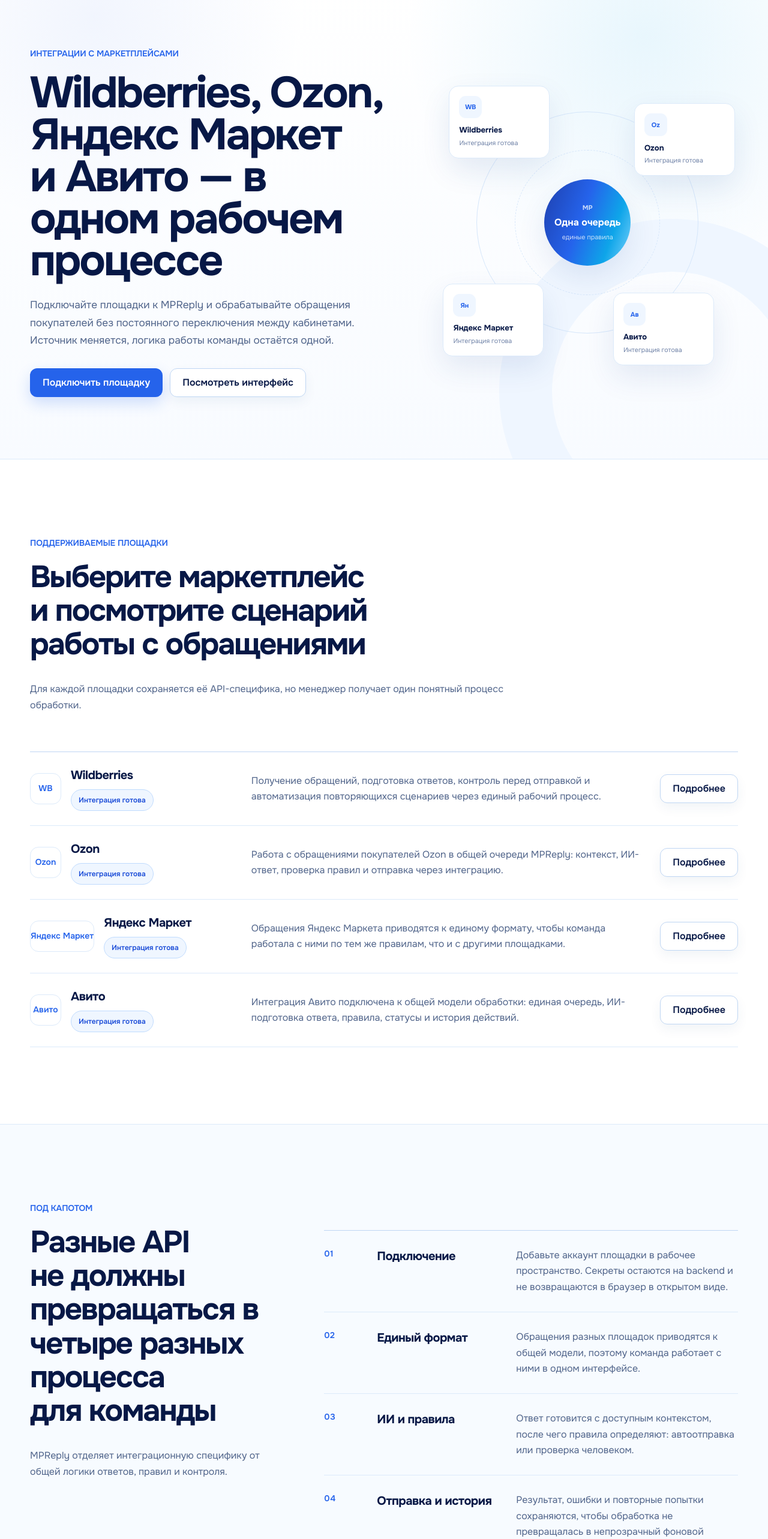
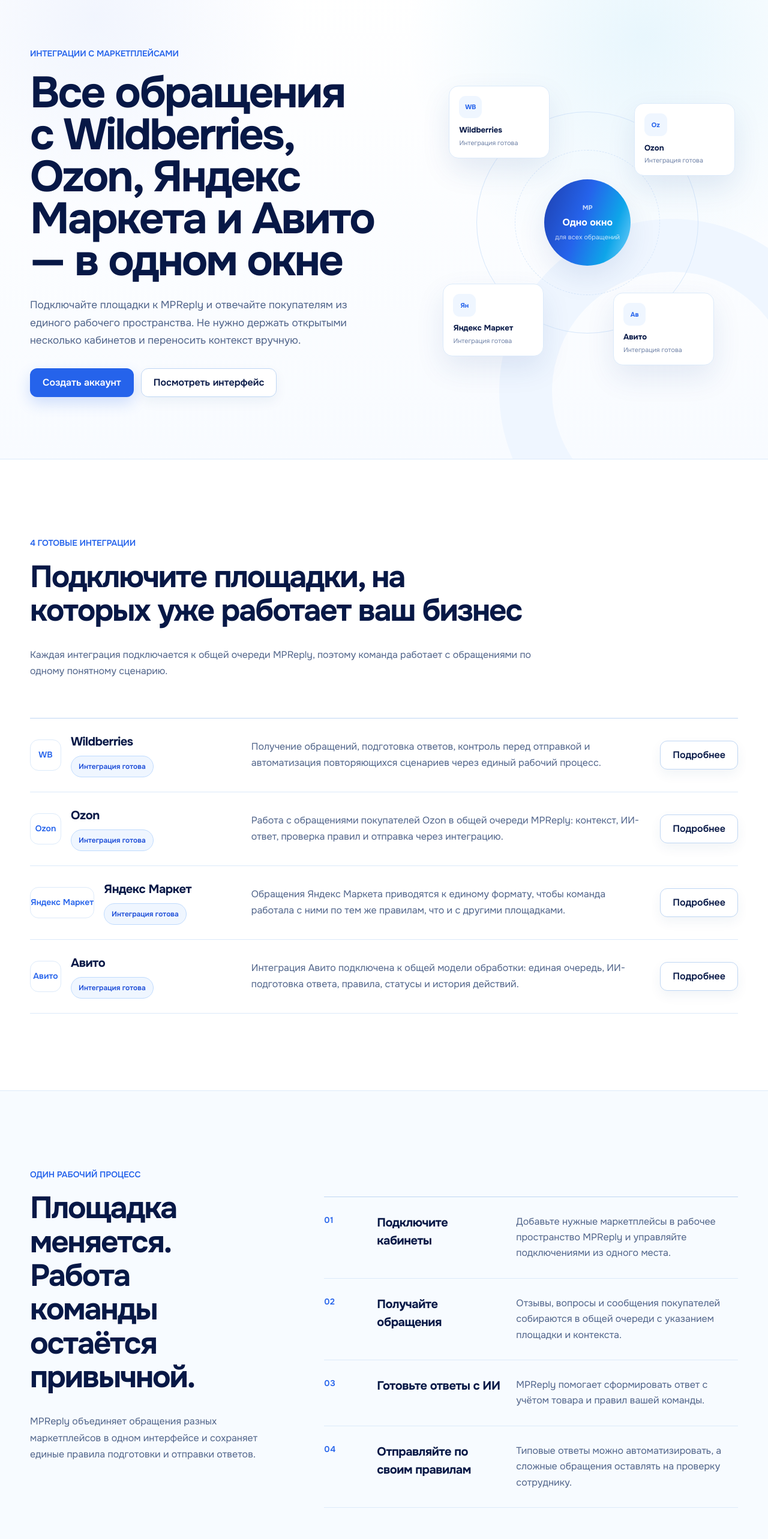
Before and after one commit to fedorovich-web/mpreply, a Next.js app in the folder apps/web/: page /marketplaces in a window 1280 px wide. Shown: the part 120-2686 px from the top of the page at 60% size. Built offline with nearby package versions, Linux system fonts and the light colour scheme; no server answers.

Commit message:
copy: rewrite marketplace integrations page

```diff
--- a/apps/web/app/marketplaces/page.tsx
+++ b/apps/web/app/marketplaces/page.tsx
@@ -6,17 +6,17 @@ import { createPageMetadata } from "../../lib/seo";
 import { marketplaces } from "../../lib/site-config";
 
 export const metadata: Metadata = createPageMetadata({
-  title: "Интеграции с Wildberries, Ozon, Яндекс Маркетом и Авито",
+  title: "Интеграции MPReply с Wildberries, Ozon, Яндекс Маркетом и Авито",
   description:
-    "Интеграции MPReply с Wildberries, Ozon, Яндекс Маркетом и Авито: единая очередь обращений, ИИ-подготовка ответов, правила автоматизации и контроль отправки.",
+    "Подключите Wildberries, Ozon, Яндекс Маркет и Авито к MPReply. Отзывы, вопросы и сообщения покупателей собираются в одном окне для ИИ-ответов, проверки и автоматической отправки.",
   path: "/marketplaces",
 });
 
 const integrationFlow = [
-  ["01", "Подключение", "Добавьте аккаунт площадки в рабочее пространство. Секреты остаются на backend и не возвращаются в браузер в открытом виде."],
-  ["02", "Единый формат", "Обращения разных площадок приводятся к общей модели, поэтому команда работает с ними в одном интерфейсе."],
-  ["03", "ИИ и правила", "Ответ готовится с доступным контекстом, после чего правила определяют: автоотправка или проверка человеком."],
-  ["04", "Отправка и история", "Результат, ошибки и повторные попытки сохраняются, чтобы обработка не превращалась в непрозрачный фоновой процесс."],
+  ["01", "Подключите кабинеты", "Добавьте нужные маркетплейсы в рабочее пространство MPReply и управляйте подключениями из одного места."],
+  ["02", "Получайте обращения", "Отзывы, вопросы и сообщения покупателей собираются в общей очереди с указанием площадки и контекста."],
+  ["03", "Готовьте ответы с ИИ", "MPReply помогает сформировать ответ с учётом товара и правил вашей команды."],
+  ["04", "Отправляйте по своим правилам", "Типовые ответы можно автоматизировать, а сложные обращения оставлять на проверку сотруднику."],
 ];
 
 export default function MarketplacesPage() {
@@ -26,13 +26,13 @@ export default function MarketplacesPage() {
         <div className="public-container public-subhero-grid">
           <div className="public-subhero-copy">
             <p className="eyebrow">Интеграции с маркетплейсами</p>
-            <h1>Wildberries, Ozon, Яндекс Маркет и Авито — в одном рабочем процессе</h1>
+            <h1>Все обращения с Wildberries, Ozon, Яндекс Маркета и Авито — в одном окне</h1>
             <p className="public-lead">
-              Подключайте площадки к MPReply и обрабатывайте обращения покупателей без постоянного переключения между кабинетами. Источник меняется, логика работы команды остаётся одной.
+              Подключайте площадки к MPReply и отвечайте покупателям из единого рабочего пространства. Не нужно держать открытыми несколько кабинетов и переносить контекст вручную.
             </p>
             <div className="hero-actions">
               <Link className="button button-primary" href="/auth/register?intent=connect-marketplace">
-                Подключить площадку
+                Создать аккаунт
               </Link>
               <Link className="button button-secondary" href="/demo">
                 Посмотреть интерфейс
@@ -43,8 +43,8 @@ export default function MarketplacesPage() {
           <div className="marketplace-cluster" aria-label="Поддерживаемые маркетплейсы">
             <div className="marketplace-cluster-core">
               <span>MP</span>
-              <strong>Одна очередь</strong>
-              <small>единые правила</small>
+              <strong>Одно окно</strong>
+              <small>для всех обращений</small>
             </div>
             {marketplaces.map((marketplace, index) => (
               <Link
@@ -64,9 +64,9 @@ export default function MarketplacesPage() {
       <section className="public-section">
         <div className="public-container">
           <div className="section-heading section-heading-wide">
-            <p className="eyebrow">Поддерживаемые площадки</p>
-            <h2>Выберите маркетплейс и посмотрите сценарий работы с обращениями</h2>
-            <p>Для каждой площадки сохраняется её API-специфика, но менеджер получает один понятный процесс обработки.</p>
+            <p className="eyebrow">4 готовые интеграции</p>
+            <h2>Подключите площадки, на которых уже работает ваш бизнес</h2>
+            <p>Каждая интеграция подключается к общей очереди MPReply, поэтому команда работает с обращениями по одному понятному сценарию.</p>
           </div>
 
           <div className="marketplace-readiness-list">
@@ -92,12 +92,12 @@ export default function MarketplacesPage() {
       <section className="public-section public-section-muted">
         <div className="public-container marketplace-flow-layout">
           <div className="section-heading">
-            <p className="eyebrow">Под капотом</p>
-            <h2>Разные API не должны превращаться в четыре разных процесса для команды</h2>
-            <p>MPReply отделяет интеграционную специфику от общей логики ответов, правил и контроля.</p>
+            <p className="eyebrow">Один рабочий процесс</p>
+            <h2>Площадка меняется. Работа команды остаётся привычной.</h2>
+            <p>MPReply объединяет обращения разных маркетплейсов в одном интерфейсе и сохраняет единые правила подготовки и отправки ответов.</p>
           </div>
 
-          <div className="integration-flow-list" role="group" aria-label="Путь обращения через интеграцию">
+          <div className="integration-flow-list" role="group" aria-label="Работа с подключёнными маркетплейсами">
             {integrationFlow.map(([number, title, text]) => (
               <article className="integration-flow-row" key={number}>
                 <span>{number}</span>
@@ -112,8 +112,8 @@ export default function MarketplacesPage() {
       <section className="public-section public-cta-section">
         <div className="public-container public-cta-card">
           <div>
-            <p className="eyebrow">Один интерфейс для четырёх площадок</p>
-            <h2>Подключите маркетплейсы и начните собирать обращения в общей очереди</h2>
+            <p className="eyebrow">Все площадки в MPReply</p>
+            <h2>Соберите отзывы, вопросы и сообщения покупателей в одной очереди</h2>
           </div>
           <Link className="button button-primary button-on-dark" href="/auth/register?intent=connect-marketplace">
             Создать аккаунт
```
